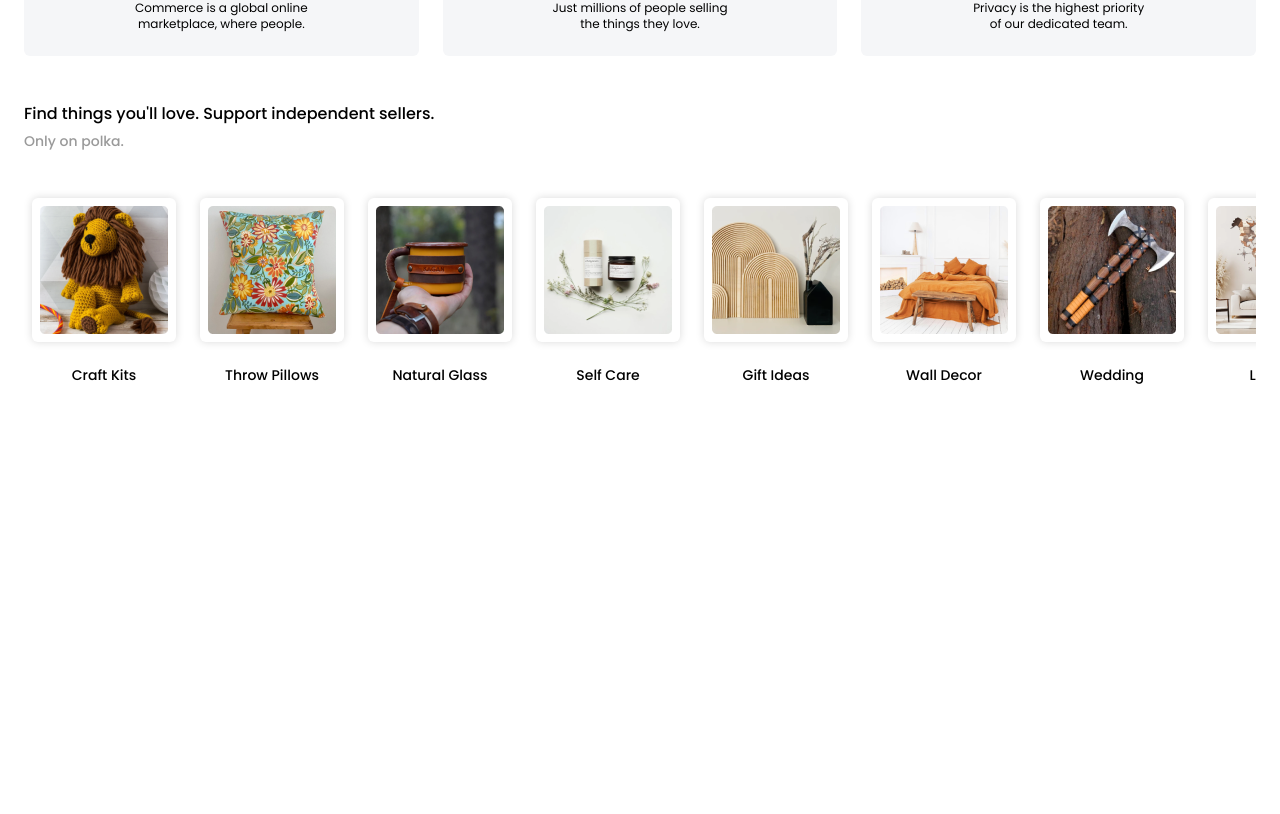
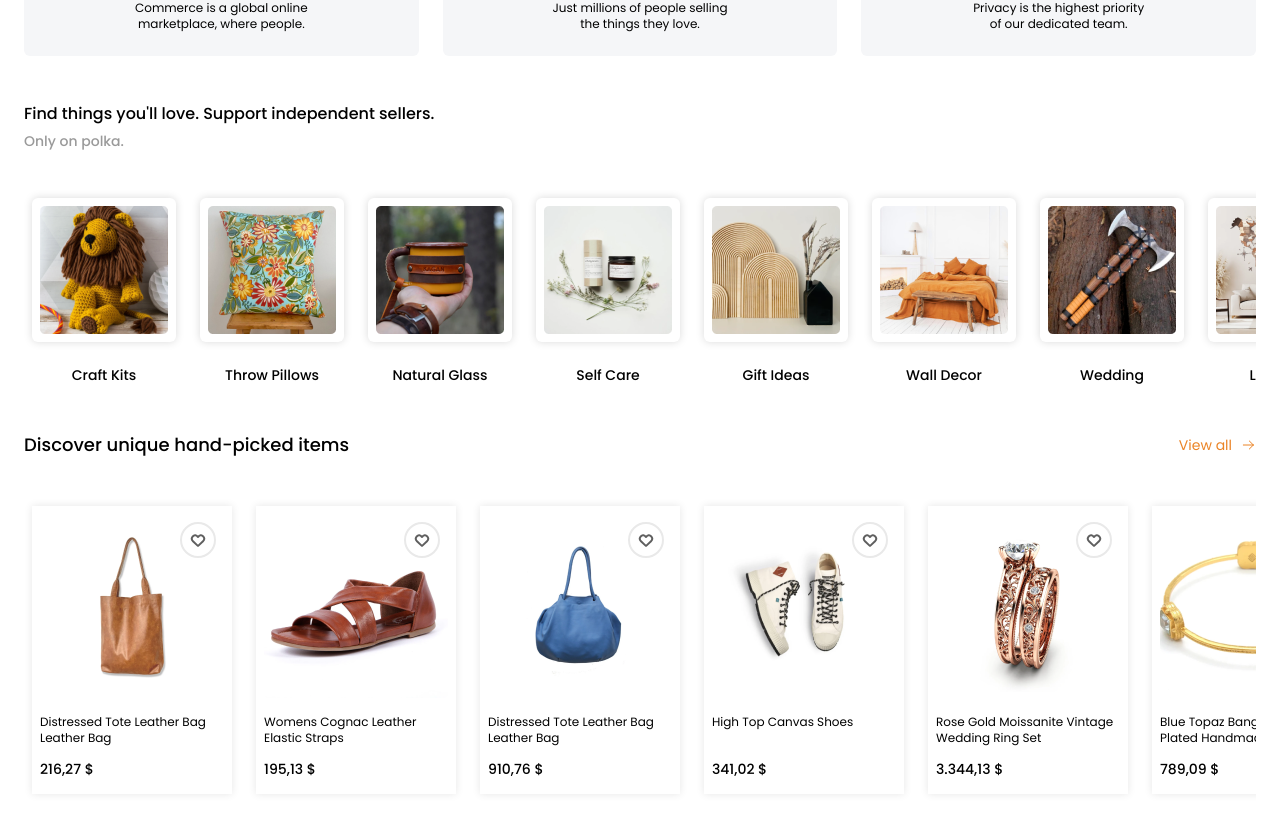
Before and after one commit to codi-Andre/e-commerce, a React (Vite) app: page / in a window 1280 px wide. Shown: the part 1064-1878 px from the top of the page. Before the commit the page ends 1496 px from the top, so only its background shows below. Built offline with nearby package versions, Linux system fonts and the light colour scheme.

Commit message:
feat: add product gallery component

```diff
--- a/src/components/Main.tsx
+++ b/src/components/Main.tsx
@@ -14,6 +14,7 @@ import { ColorPalette } from "./ColorPalette"
 import { CommunityCard } from "./CommunityCard"
 import { DotsNav } from "./DotsNav"
 import { ProductCard } from "./ProductCard"
+import { ProductGallery } from "./ProductGallery"
 
 export function Main() {
   return (
@@ -123,11 +124,13 @@ export function Main() {
           accessibilityCaption={["slide1", "slide2", "slide3"]}
         />
       </section>
+
       <section className="container mb-6 px-4 md:mb-0 md:px-6">
         <h2 className="mb-2 text-title2">
           Find things you'll love.
           <br className="md:hidden" /> Support independent sellers.
         </h2>
+
         <p className="text-text5 text-design-subtext">Only on polka.</p>
 
         <CategoriesGallery />
@@ -137,6 +140,40 @@ export function Main() {
           accessibilityCaption={["slide1", "slide2", "slide3"]}
         />
       </section>
+
+      <section className="container mb-6 px-4 md:px-6">
+        <div className="flex justify-between">
+          <h2 className="text-title2 md:text-title3">
+            Discover unique <br className="md:hidden" />
+            hand-picked items
+          </h2>
+
+          <button className="hidden items-center gap-2 text-text6 text-design-third md:flex">
+            <span>View all</span>
+
+            <svg
+              xmlns="http://www.w3.org/2000/svg"
+              width="16"
+              height="16"
+              viewBox="0 0 16 16"
+              fill="none"
+            >
+              <path
+                d="M9.33325 4L13.3333 8M13.3333 8L9.33325 12M13.3333 8H3.33325"
+                stroke="#EB8426"
+                strokeLinecap="round"
+              />
+            </svg>
+          </button>
+        </div>
+
+        <ProductGallery />
+
+        <DotsNav
+          hide="lg"
+          accessibilityCaption={["slide1", "slide2", "slide3", "slide4"]}
+        />
+      </section>
     </main>
   )
 }
--- /dev/null
+++ b/src/components/ProductGallery.tsx
@@ -0,0 +1,68 @@
+import expandLeft from "../assets/icons/expand-left.svg"
+import expandRight from "../assets/icons/expand-right.svg"
+import bagImg1 from "../assets/productImages/bag.png"
+import bagImg2 from "../assets/productImages/bag2.png"
+import ringImg1 from "../assets/productImages/ring.png"
+import ringImg2 from "../assets/productImages/ring2.png"
+import shoesImg1 from "../assets/productImages/shoes.png"
+import shoesImg2 from "../assets/productImages/shoes2.png"
+import { SmallProductCard } from "./SmallProductCard"
+
+export function ProductGallery() {
+  return (
+    <div
+      className="overflow-x-without-bars 2xl:reset-overflow-x-without-bars relative flex
+    flex-nowrap gap-4 px-2 py-6 md:gap-6 md:py-12 2xl:justify-center"
+    >
+      <button
+        className="absolute -left-20 top-40 hidden
+       rounded-full bg-design-gray-background p-2 2xl:inline-block"
+      >
+        <img className="h-8 w-8" src={expandLeft} alt="left arrow" />
+      </button>
+
+      <SmallProductCard
+        description="Distressed Tote Leather Bag Leather Bag"
+        price="216,27 $"
+        imgPath={bagImg1}
+      />
+
+      <SmallProductCard
+        description="Womens Cognac Leather Elastic Straps"
+        price="195,13 $"
+        imgPath={shoesImg1}
+      />
+
+      <SmallProductCard
+        description="Distressed Tote Leather Bag Leather Bag"
+        price="910,76 $"
+        imgPath={bagImg2}
+      />
+
+      <SmallProductCard
+        description="High Top Canvas Shoes"
+        price="341,02 $"
+        imgPath={shoesImg2}
+      />
+
+      <SmallProductCard
+        description="Rose Gold Moissanite Vintage Wedding Ring Set"
+        price="3.344,13 $"
+        imgPath={ringImg1}
+      />
+
+      <SmallProductCard
+        description="Blue Topaz Bangle 24K Gold Plated Handmade"
+        price="789,09 $"
+        imgPath={ringImg2}
+      />
+
+      <button
+        className="absolute -right-20 top-40 hidden rounded-full bg-design-gray-background
+       p-2 2xl:inline-block"
+      >
+        <img className="h-8 w-8" src={expandRight} alt="right arrow" />
+      </button>
+    </div>
+  )
+}
--- /dev/null
+++ b/src/components/SmallProductCard.tsx
@@ -0,0 +1,37 @@
+import heartIcon from "../assets/icons/heart.svg"
+
+interface SmallProductCardProps {
+  imgPath?: string
+  description?: string
+  price?: string
+}
+
+export function SmallProductCard({
+  description,
+  imgPath,
+  price
+}: SmallProductCardProps) {
+  return (
+    <div className="shadow-design-1 relative h-72 p-2">
+      <img
+        className="mb-4 h-[11.5rem] w-[11.5rem] max-w-none"
+        src={imgPath}
+        alt=""
+      />
+
+      <p className="text-text1">
+        <a href="#">
+          {description}
+          <span className="absolute bottom-4 left-2 text-text5">{price}</span>
+        </a>
+      </p>
+
+      <button
+        className="absolute right-4 top-4 rounded-full border-2 border-design-border bg-white p-2"
+        aria-label="save to waiting list"
+      >
+        <img className="h-4 w-4" src={heartIcon} alt="" />
+      </button>
+    </div>
+  )
+}
```
